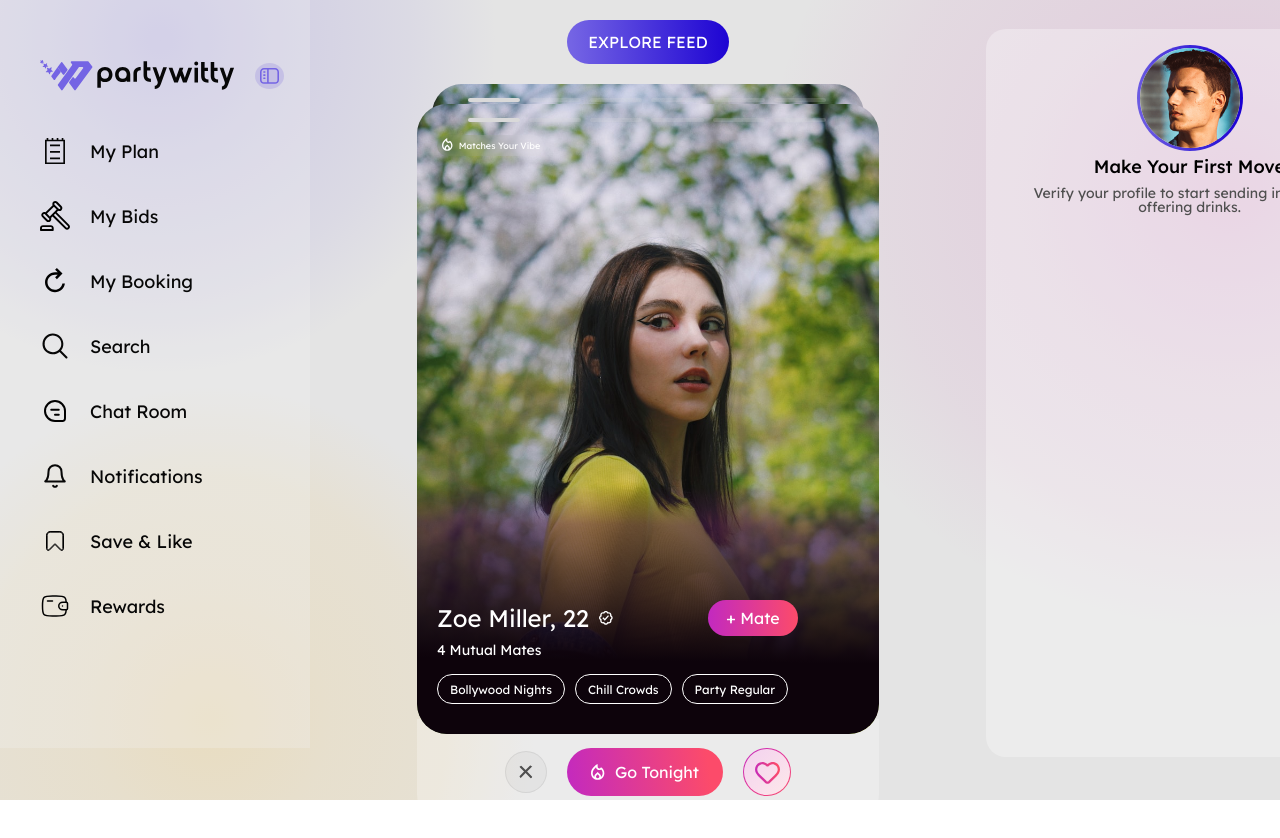
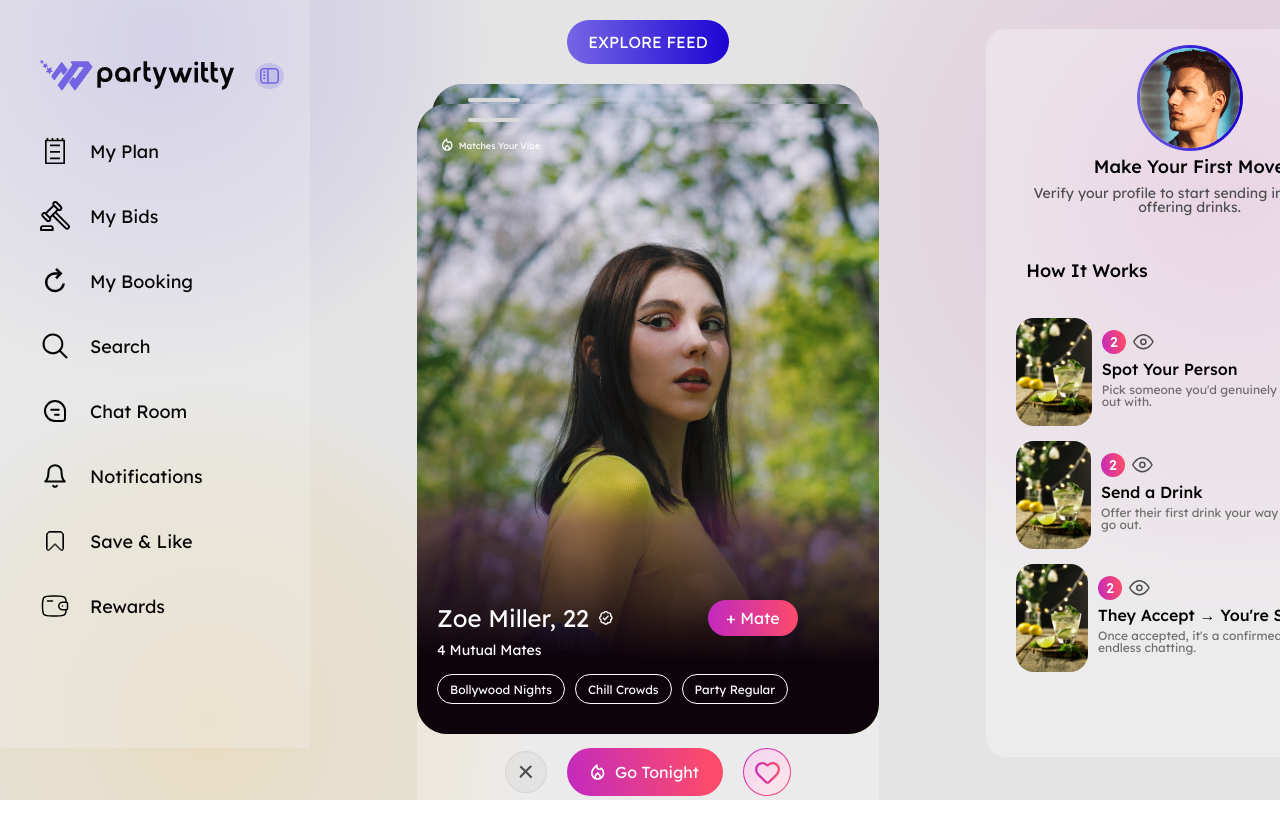
Before and after one commit to ezrablackfish2/React_Test_Project, a React (Vite) app: page / in a window 1280 px wide. Shown: the top 838 px of the page. Built offline with nearby package versions, Linux system fonts and the light colour scheme.

Commit message:
finished right container

```diff
--- a/src/App.css
+++ b/src/App.css
@@ -492,6 +492,109 @@
     vertical-align: middle;
     margin-top: 7px;
     color: #4F4F4F;
+}
+
+.middle-right-container {
+    width: 367px;
+    height: 397px;
+    margin: 20px;
+    display: flex;
+    flex-direction: column;
+}
+
+
+.middle-top-right-container {
+    width: 122px;
+    height: 24px;
+    margin: 20px;
+    font-family: Lexend;
+    font-weight: 500;
+    font-style: Medium;
+    font-size: 18px;
+    line-height: 24px;
+    letter-spacing: 0px;
+    text-align: center;
+    vertical-align: middle;
+
+}
+
+.content-list {
+    width: 360px;
+    height: 109px;
+    opacity: 1;
+    font-family: Lexend;
+    font-weight: 500;
+    font-style: Medium;
+    font-size: 16px;
+    line-height: 100%;
+    letter-spacing: 0%;
+    display: flex;
+    align-items: center;
+    margin-top: 15px;
+
+}
+
+.content-image {
+    margin-left: 10px;
+    width: 86px;
+    height: 108px;
+    border-radius: 18px;
+}
+
+.right-contents {
+    display: flex;
+    flex-direction: column;
+    margin-left: 10px;
+}
+
+.content-details-one {
+    margin-bottom: 7px;
+    display: flex;
+}
+.content-details-two {
+    margin-bottom: 7px;
+    font-family: Lexend;
+    font-weight: 500;
+    font-style: Medium;
+    font-size: 16px;
+    line-height: 100%;
+    letter-spacing: 0%;
 
 
 }
+.content-details-three {
+    margin-bottom: 7px;
+    font-family: Lexend;
+    font-weight: 400;
+    font-style: Regular;
+    font-size: 12px;
+    line-height: 100%;
+    letter-spacing: 0px;
+    vertical-align: middle;
+    color: #4F4F4FCC;
+
+}
+
+.button-two {
+  width: 24px;
+  height: 24px;
+  border-radius: 50%;
+
+  display: flex;
+  align-items: center;
+  justify-content: center;
+
+  padding: 0;
+  margin: 0;
+  border: none;
+  box-sizing: border-box;
+
+  font-family: Lexend;
+  font-weight: 500;
+  font-size: 14px;
+  line-height: 1;
+
+  background: linear-gradient(81.67deg, #C229C0 -0.79%, #FC4B6A 89.7%);
+  color: white;
+  margin-right: 7px;
+}
--- a/src/App.jsx
+++ b/src/App.jsx
@@ -15,6 +15,8 @@ import cross from './assets/cross.svg'
 import heart from './assets/heart.svg'
 import fire from './assets/fire.svg'
 import profile from './assets/profile.png'
+import content from './assets/content.jpg'
+import eye from './assets/eye.svg'
 
 function App() {
 
@@ -153,7 +155,38 @@ function App() {
                 <div className='profile-title'>Make Your First Move</div>
                  <div className='profile-content'>Verify your profile to start sending invites and offering drinks.</div>
             </div>
+
+            <div className='middle-right-container'>
+                <div className='middle-top-right-container'>How It Works</div>
+                <div className='content-list'>
+                <img className="content-image" src={content} />
+                <div className="right-contents">
+                    <div className="content-details-one"><div className='button-two'>2 </div> <img src={eye}/></div>
+                    <div className="content-details-two">Spot Your Person</div>
+                    <div className="content-details-three">Pick someone you'd genuinely enjoy going out with.</div>
+                </div>
+                </div>
+                <div className='content-list'>
+                    <img className="content-image" src={content} />
+                    <div className="right-contents">
+                        <div className="content-details-one"><div className='button-two'>2 </div> <img src={eye}/></div>
+                        <div className="content-details-two">Send a Drink</div>
+                        <div className="content-details-three">Offer their first drink your way of saying let's go out.</div>
+                    </div>
+
+                </div>
+                <div className='content-list'>
+                    <img className="content-image" src={content} />
+                    <div className="right-contents">
+                        <div className="content-details-one"><div className='button-two'>2 </div> <img src={eye}/></div>
+                        <div className="content-details-two">They Accept → You're Set</div>
+                        <div className="content-details-three">Once accepted, it's a confirmed plan. No endless chatting.</div>
+                    </div>
+                </div>
+            </div>
         </div>
+
+
       </div>
     </>
   )
```
Also changed, not shown: src/assets/content.jpg (added), src/assets/eye.svg (added).
